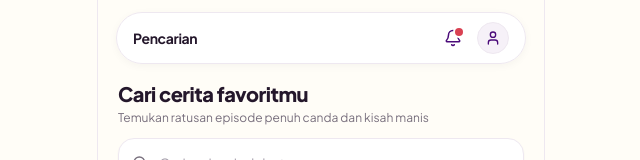
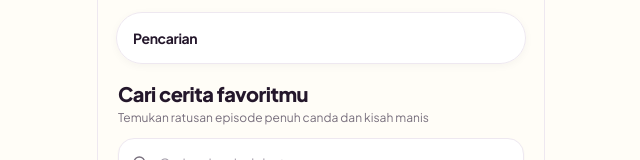
Before and after one commit to ardhikaxx/fe-mobile-humora, a Next.js app: page /search in a window 1280 px wide. Shown: the top 160 px of the page, without its empty margins (319-959 px from the left). Built offline with nearby package versions, Linux system fonts and the light colour scheme.

Commit message:
feat(header): hide profile photo and notifications on search page

```diff
--- a/app/search/page.tsx
+++ b/app/search/page.tsx
@@ -51,7 +51,11 @@ export default function SearchPage() {
   return (
     <div className="flex-1 flex flex-col bg-[#FFFDF7] pb-24">
       {/* App Header */}
-      <AppHeader title="Pencarian" />
+      <AppHeader
+        title="Pencarian"
+        showProfile={false}
+        showNotification={false}
+      />
 
       <div className="px-5 pt-3">
         {/* Title */}
--- a/components/layout/AppHeader.tsx
+++ b/components/layout/AppHeader.tsx
@@ -13,6 +13,8 @@ interface AppHeaderProps {
   onBack?: () => void;
   showLogo?: boolean;
   rightAction?: React.ReactNode;
+  showProfile?: boolean;
+  showNotification?: boolean;
 }
 
 export function AppHeader({
@@ -21,6 +23,8 @@ export function AppHeader({
   onBack,
   showLogo = true,
   rightAction,
+  showProfile,
+  showNotification,
 }: AppHeaderProps) {
   const router = useRouter();
   const pathname = usePathname();
@@ -37,7 +41,11 @@ export function AppHeader({
   };
 
   const isHome = pathname === '/home';
+  const isSearch = pathname === '/search';
   const displayName = user?.name ? user.name.split(' ')[0] : 'Tamu';
+
+  const shouldShowProfile = showProfile !== undefined ? showProfile : !isSearch;
+  const shouldShowNotification = showNotification !== undefined ? showNotification : !isSearch;
 
   return (
     <>
@@ -105,6 +113,7 @@ export function AppHeader({
               rightAction
             ) : isHome ? (
               /* Di beranda, di seberang kanan khusus icon bell notifikasi */
+              shouldShowNotification ? (
                 <Link
                   href="/notifications"
                   className="relative w-8 h-8 rounded-full flex items-center justify-center text-[#24172B] hover:bg-[#F6F1F8] active:scale-95 transition-all"
@@ -115,9 +124,11 @@ export function AppHeader({
                     <span className="absolute top-1.5 right-1.5 w-2 h-2 rounded-full bg-[#D94152] ring-2 ring-white"></span>
                   )}
                 </Link>
+              ) : null
             ) : (
-              /* Di halaman lain: Bell + Avatar Quick Link */
+              /* Di halaman lain: Bell + Avatar Quick Link (hanya tampil bila diizinkan) */
               <>
+                {shouldShowNotification && (
                   <Link
                     href="/notifications"
                     className="relative w-8 h-8 rounded-full flex items-center justify-center text-[#24172B] hover:bg-[#F6F1F8] active:scale-95 transition-all"
@@ -128,7 +139,9 @@ export function AppHeader({
                       <span className="absolute top-1.5 right-1.5 w-2 h-2 rounded-full bg-[#D94152] ring-2 ring-white"></span>
                     )}
                   </Link>
+                )}
 
+                {shouldShowProfile && (
                   <Link
                     href="/profile"
                     className="w-7 h-7 sm:w-8 sm:h-8 rounded-full overflow-hidden border border-[#EEE8F0] flex items-center justify-center bg-[#F6F1F8] hover:ring-2 hover:ring-[#7028B8]/30 transition-all active:scale-95"
@@ -145,6 +158,7 @@ export function AppHeader({
                       <User className="w-4 h-4 text-[#4B0B7A]" />
                     )}
                   </Link>
+                )}
               </>
             )}
           </div>
```
Lines whose indentation alone changed are shown as unchanged.
